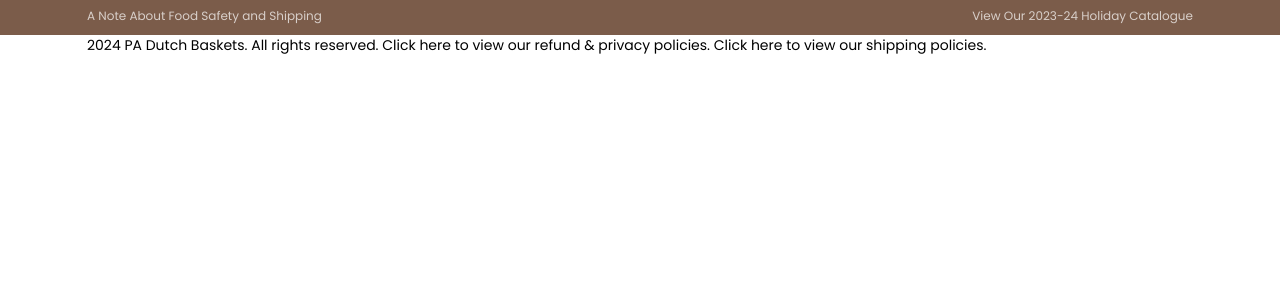
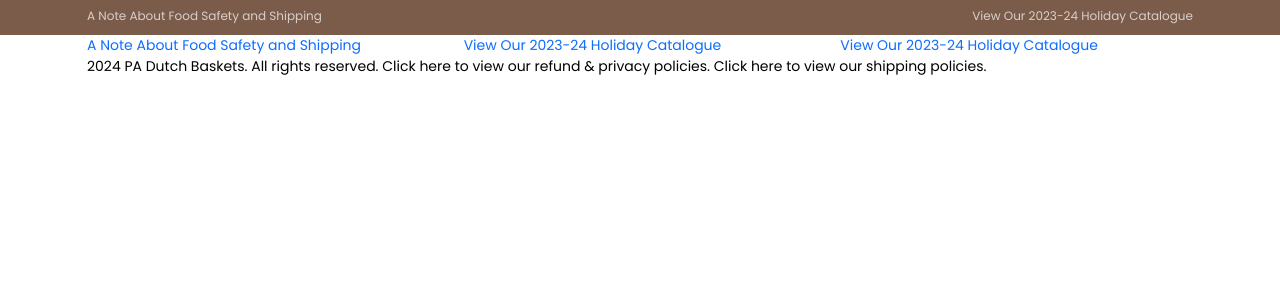
Before and after one commit to sarfrazSPS/giftbaskets, a PHP site: page / in a window 1280 px wide. Shown: the top 300 px of the page. Run offline with PHP 8.4, Linux system fonts and the light colour scheme.

Commit message:
header changes

```diff
--- a/includes/header.php
+++ b/includes/header.php
@@ -36,3 +36,19 @@ $current_year  = date("Y", strtotime($today));
                 </div>
             </div>
         </section>
+
+        <section class="branding-section container-fluid">
+            <div class="container">
+                <div class="row">
+                    <div class="col-md-4 branding-left">
+                        <a href="#">A Note About Food Safety and Shipping</a>
+                    </div>
+                    <div class="col-md-4 branding-center">
+                        <a href="#">View Our 2023-24 Holiday Catalogue</a>
+                    </div>
+                    <div class="col-md-4 branding-right">
+                        <a href="#">View Our 2023-24 Holiday Catalogue</a>
+                    </div>
+                </div>
+            </div>
+        </section>
```
